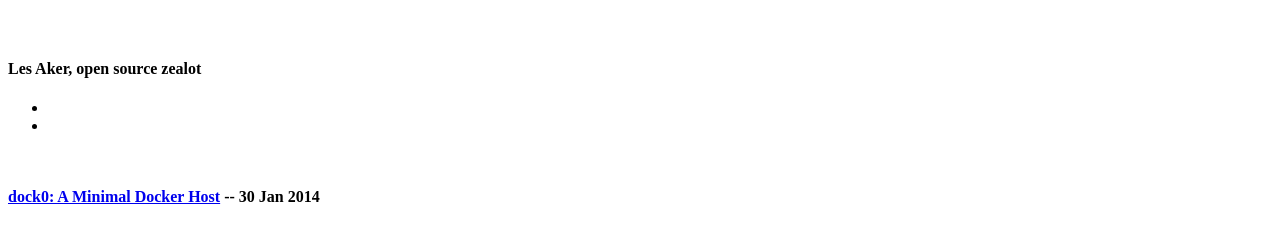
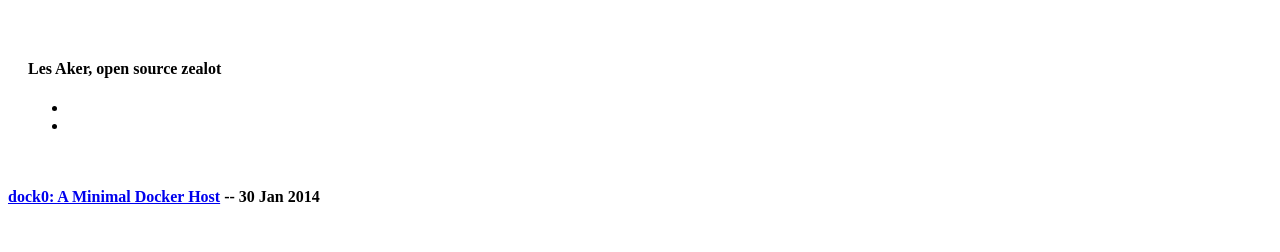
Before and after one commit to akerl/blog, a Jekyll site: the page built from index.html, in a window 1280 px wide. Shown: the top 252 px of the page. Built offline with Jekyll 4.4.1, drawn with Linux system fonts in a browser that asks for light colours.

Commit message:
fix overflow

```diff
--- a/_layouts/default.html
+++ b/_layouts/default.html
@@ -11,7 +11,6 @@
     </head>
     <body>
         <div class='navbar fixed'>
-            <div class='container'>
             <h4 class='pull-left'>Les Aker<span class="tagline">, open source zealot</span></h4>
             <ul class='pull-right'>
                 {% if page.url != '/' %}
@@ -27,7 +26,6 @@
                 </a></li>
             </ul>
         </div>
-        </div>
         {{ content }}
         <script src="/assets/js/prism.js"></script>
     </body>
--- a/assets/css/main.css
+++ b/assets/css/main.css
@@ -34,6 +34,11 @@ body {
     margin-top: 60px;
 }
 
+.navbar {
+    padding-left: 20px;
+    padding-right: 20px;
+}
+
 .navbar i {
     line-height: .5em;
 }
@@ -42,6 +47,9 @@ body {
     .tagline {
         display: none;
     }
+}
+
+@media (max-width: 700px) {
     .pad {
         display: none;
     }
```
Lines whose indentation alone changed are shown as unchanged.
